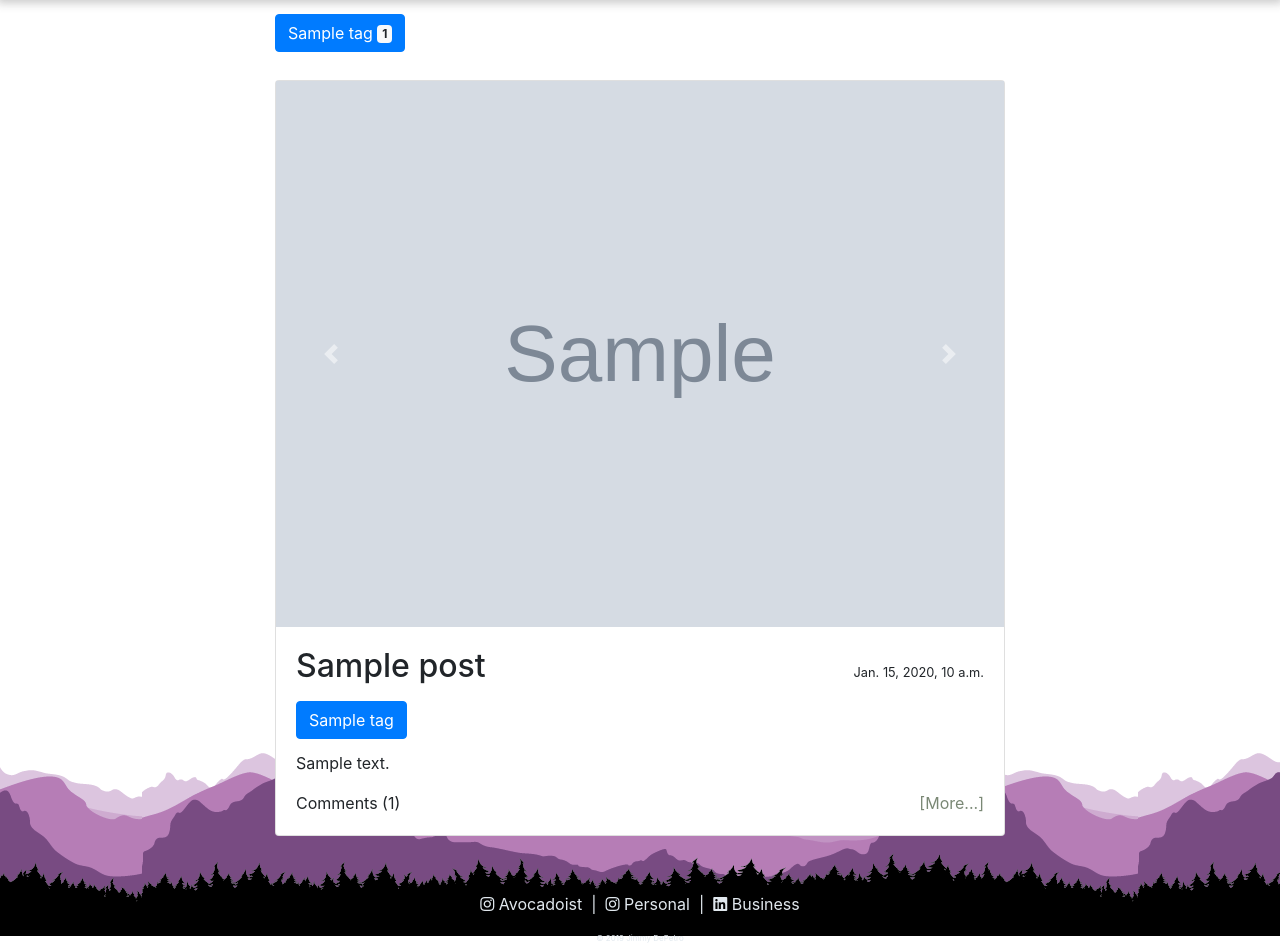
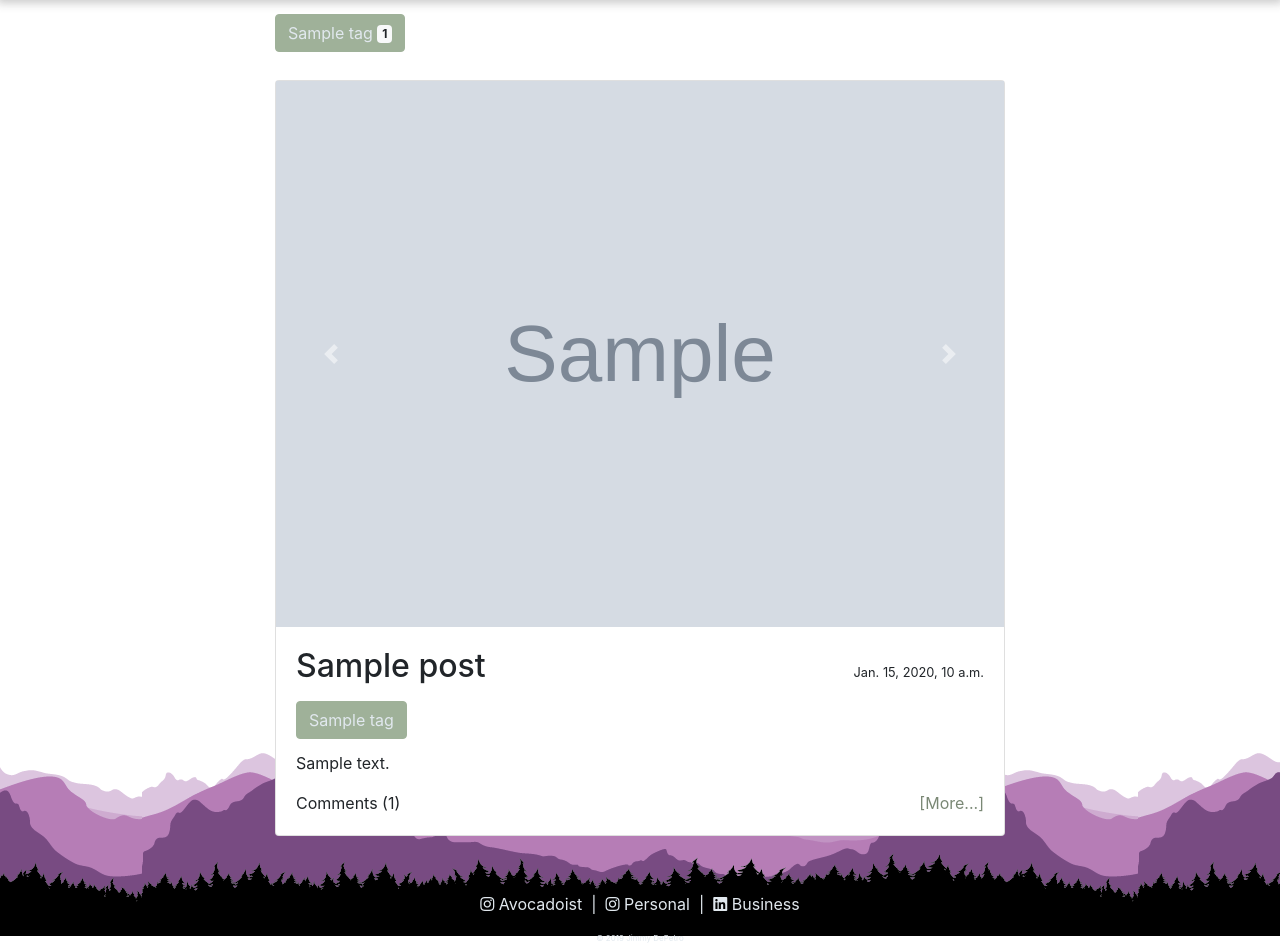
Before and after one commit to jwdepetro/avocadoist, a Django app: page / in a window 1280 px wide. Shown: the part 198-1142 px from the top of the page. Run offline with Django 3.2, Linux system fonts and the light colour scheme; tables that the repository leaves empty hold one stand-in row (values such as "Sample post"); grey boxes marked "Sample" are stand-in pictures; some libraries are stand-ins or nearby versions.

Commit message:
fixing button css

```diff
--- a/blog/static/base/app.css
+++ b/blog/static/base/app.css
@@ -86,15 +86,15 @@ button:focus {
 }
 
 .btn-primary {
-    color: #e1e8ee;
-    background-color: #9fb199;
-    border-color: #9fb199;
+    color: #e1e8ee !important;
+    background-color: #9fb199 !important;
+    border-color: #9fb199 !important;
 }
 
 .btn-primary:hover {
-    color: #e1e8ee;
-    background-color: #7a8875;
-    border-color: #7a8875;
+    color: #e1e8ee !important;
+    background-color: #7a8875 !important;
+    border-color: #7a8875 !important;
 }
 
 .edit-post {
```
